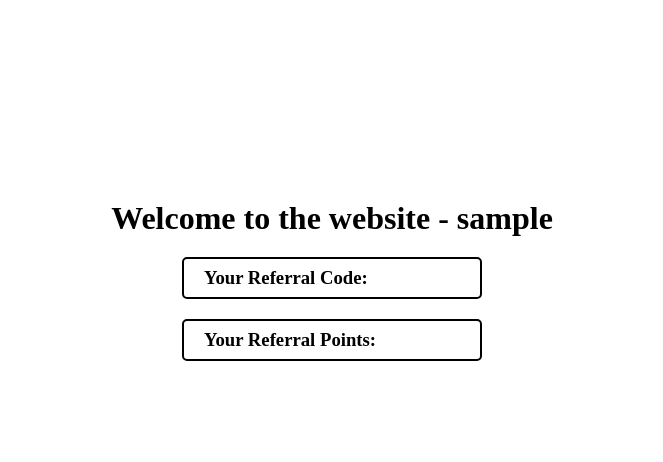
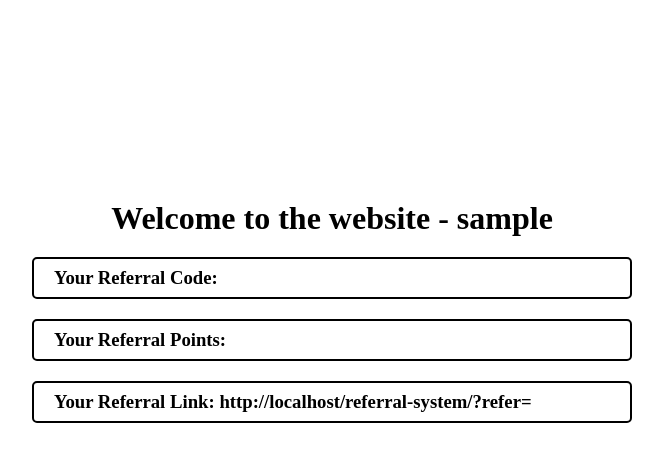
Before and after one commit to gaurav-sarage/php-mysql-projects-list, a PHP site: page /referral-system/ in a window 1280 px wide. Shown: the part 68-530 px from the top of the page, without its empty margins (308-971 px from the left). Run offline with PHP 8.4, Linux system fonts and the light colour scheme; the visitor is signed in with stand-in values (Sample User, id 1); data that the repository does not hold is empty.

Commit message:
added referral link to ease the task and styled it in the center of the index page upon logging in

```diff
--- a/referral-system/index.php
+++ b/referral-system/index.php
@@ -155,6 +155,15 @@
             echo "<h3 class='box'> Your Referral Code: $result_fetch[referral_code]</h3>";
 
             echo "<h3 class='box'> Your Referral Points: $result_fetch[referral_point]</h3>";
+
+            echo "
+                <h3 class='box'> Your Referral Link:
+                    <a
+                        href='http://localhost/referral-system/?refer=$result_fetch[referral_code]'
+                    >
+                        http://localhost/referral-system/?refer=$result_fetch[referral_code]
+                    </a>
+                </h3>";
         }
 
     ?>
--- a/referral-system/styles.css
+++ b/referral-system/styles.css
@@ -131,7 +131,7 @@
 
 h3.box {
     background-color: white;
-    width: 300px;
+    width: 600px;
     font-weight: 600;
     margin: 0 auto;
     padding: 8px 20px;
@@ -139,3 +139,7 @@
     border-radius: 5px;
     margin-top: 20px;
 }
+
+h3.box a {
+    color: #000;
+}
```
